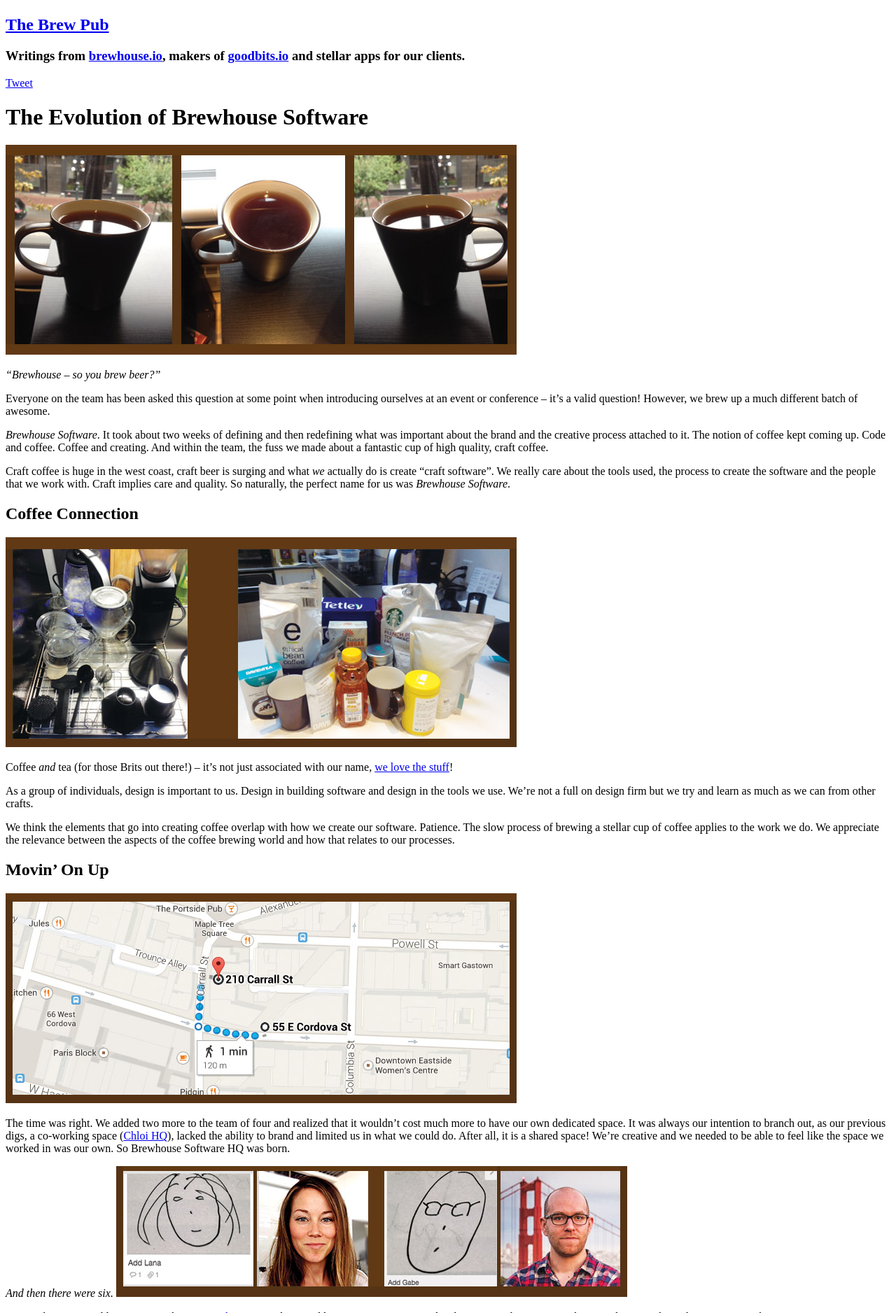
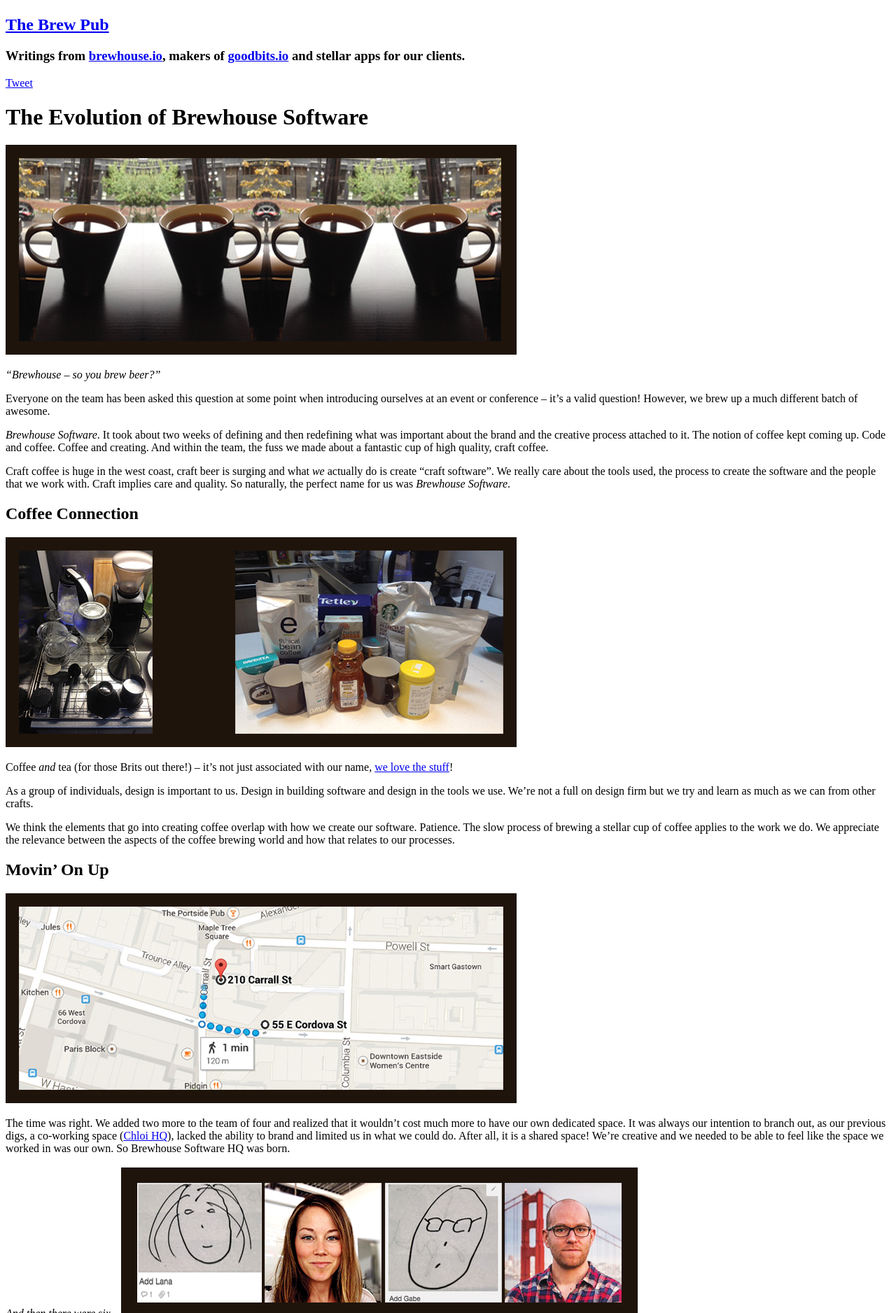
Before and after one commit to BrewhouseTeam/brewhouseteam.github.io, a Jekyll site: the page built from _posts/2014-09-30-the-evolution-of-brewhouse-software.md, in a window 1280 px wide. Shown: the part 724-2601 px from the top of the page at 70% size. Built offline with Jekyll 4.4.1, drawn with Linux system fonts in a browser that asks for light colours; comment, search, counter and statistics services are not loaded; a style sheet for code colours, icons or effects is not loaded.

Commit message:
changed borders on pics
for consistency

```diff
--- a/_posts/2014-09-30-the-evolution-of-brewhouse-software.md
+++ b/_posts/2014-09-30-the-evolution-of-brewhouse-software.md
@@ -51,7 +51,7 @@ We think the elements that go into creating coffee overlap with how we create ou
 The time was right. We added two more to the team of four and realized that it wouldn't cost much more to have our own dedicated space.  It was always our intention to branch out, as our previous digs, a co-working space ([Chloi HQ](http://chloi.io/)), lacked the ability to brand and limited us in what we could do. After all, it is a shared space! We're creative and we needed to be able to feel like the space we worked in was our own. So Brewhouse Software HQ was born.
 
 *And then there were six.*
-<img class="img-responsive" alt="Gabe face and Lana face" src="/images/posts/2014/Sept/gabe-me.jpg">
+<img class="img-responsive" alt="Gabe face and Lana face" src="/images/posts/2014/Sept/gabe-me.png">
 
 It was a big step to add two more to the team. [Gabe](https://twitter.com/gabescholz) was a welcome addition. He is an amazing developer, specializing in AngularJS, and we now have the capacity to take on more customers, more clients and more work to do with our products.
 
```
Also changed, not shown: images/posts/2014/Sept/coff.jpg, images/posts/2014/Sept/coffee-tools.jpg, images/posts/2014/Sept/gabe-me.jpg (deleted), images/posts/2014/Sept/gabe-me.png (added), images/posts/2014/Sept/map.jpg, images/posts/2014/Sept/office.jpg, images/posts/2014/Sept/vanruby.jpg.
